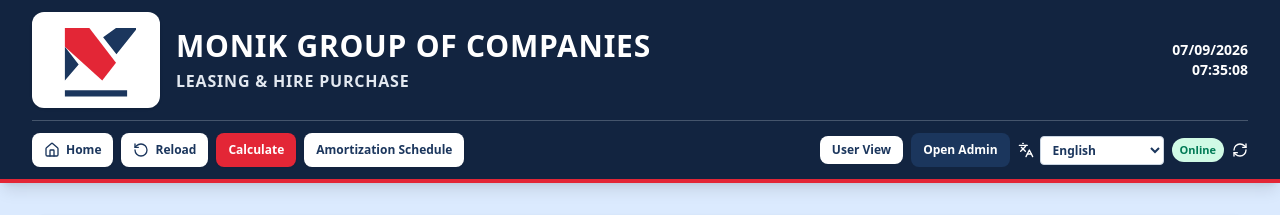
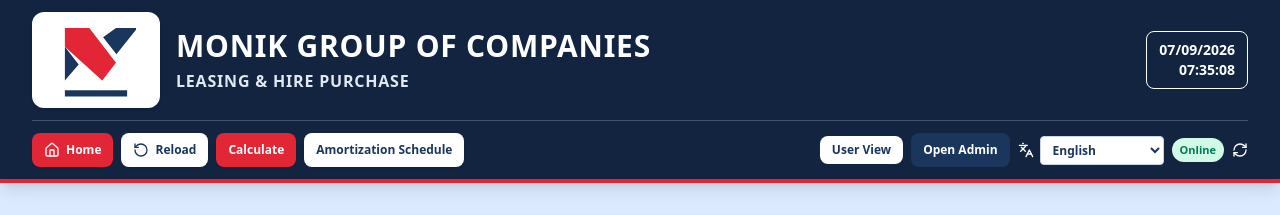
Before and after one commit to yasoofficial2024-alt/Monik_Leasing, a React (Vite) app: page / in a window 1280 px wide. Shown: the top 215 px of the page. Built offline with nearby package versions, Linux system fonts and the light colour scheme; no server answers.

Commit message:
Refine header button colors and clock

```diff
--- a/src/components/Navbar.tsx
+++ b/src/components/Navbar.tsx
@@ -57,19 +57,19 @@ export const Navbar: React.FC<NavbarProps> = ({
                 <p className="text-sm sm:text-base text-slate-200 font-black tracking-wider uppercase mt-1">LEASING &amp; HIRE PURCHASE</p>
               </div>
             </div>
-            <div className="text-left lg:text-right text-xs sm:text-sm font-bold text-white whitespace-nowrap">
+            <div className="date-time-box text-left lg:text-right text-xs sm:text-sm font-bold text-white whitespace-nowrap">
               <div>{currentDateTime.toLocaleDateString('en-GB')}</div>
               <div>{currentDateTime.toLocaleTimeString('en-GB')}</div>
             </div>
           </div>
 
           <div className="mt-3 flex flex-wrap items-center gap-2 border-t border-slate-600 pt-3">
-            <button type="button" onClick={onHome} className="nav-action"><Home className="w-4 h-4" /> Home</button>
-            <button type="button" onClick={onReload} className="nav-action"><RotateCcw className="w-4 h-4" /> Reload</button>
+            <button type="button" onClick={onHome} className="nav-action nav-action-red"><Home className="w-4 h-4" /> Home</button>
+            <button type="button" onClick={onReload} className="nav-action nav-action-white"><RotateCcw className="w-4 h-4" /> Reload</button>
             {currentMode === 'user' && onSelectTool && (
               <>
-                <button type="button" onClick={() => onSelectTool('calculator')} className={`nav-action ${activeTool === 'calculator' ? 'nav-action-active' : ''}`}>Calculate</button>
-                <button type="button" onClick={() => onSelectTool('schedule')} className={`nav-action ${activeTool === 'schedule' ? 'nav-action-active' : ''}`}>Amortization Schedule</button>
+                <button type="button" onClick={() => onSelectTool('calculator')} className="nav-action nav-action-red">Calculate</button>
+                <button type="button" onClick={() => onSelectTool('schedule')} className="nav-action nav-action-white">Amortization Schedule</button>
               </>
             )}
             <div className="ml-auto flex flex-wrap items-center gap-2">
--- a/src/index.css
+++ b/src/index.css
@@ -52,6 +52,33 @@
     color: #ffffff;
   }
 
+  .nav-action-red {
+    background: #e32636;
+    color: #ffffff;
+  }
+
+  .nav-action-red:hover {
+    background: #c81e2b;
+    color: #ffffff;
+  }
+
+  .nav-action-white {
+    background: #ffffff;
+    color: #1b365d;
+  }
+
+  .nav-action-white:hover {
+    background: #e2e8f0;
+    color: #1b365d;
+  }
+
+  .date-time-box {
+    border: 1px solid #ffffff;
+    border-radius: 0.5rem;
+    padding: 0.5rem 0.75rem;
+    line-height: 1.35;
+  }
+
   .nav-admin {
     border-radius: 0.5rem;
     background: #1b365d;
```
